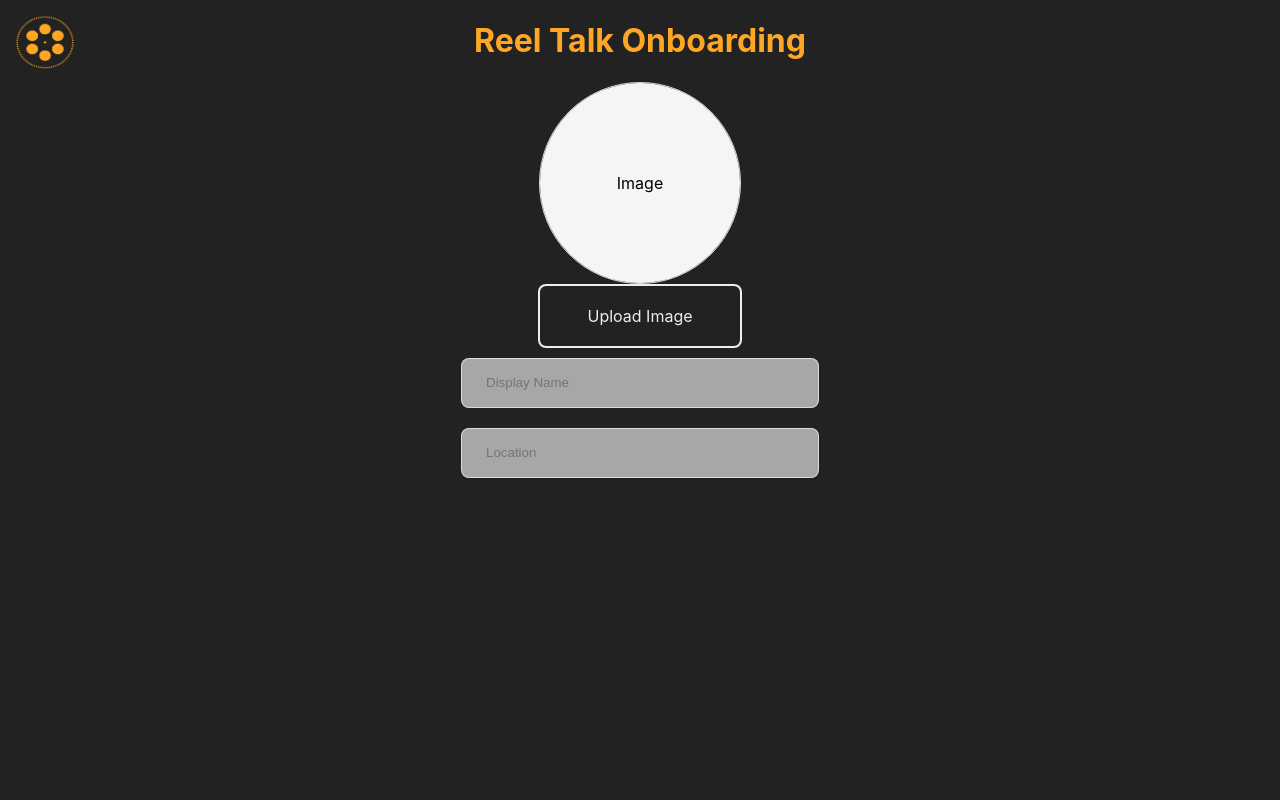
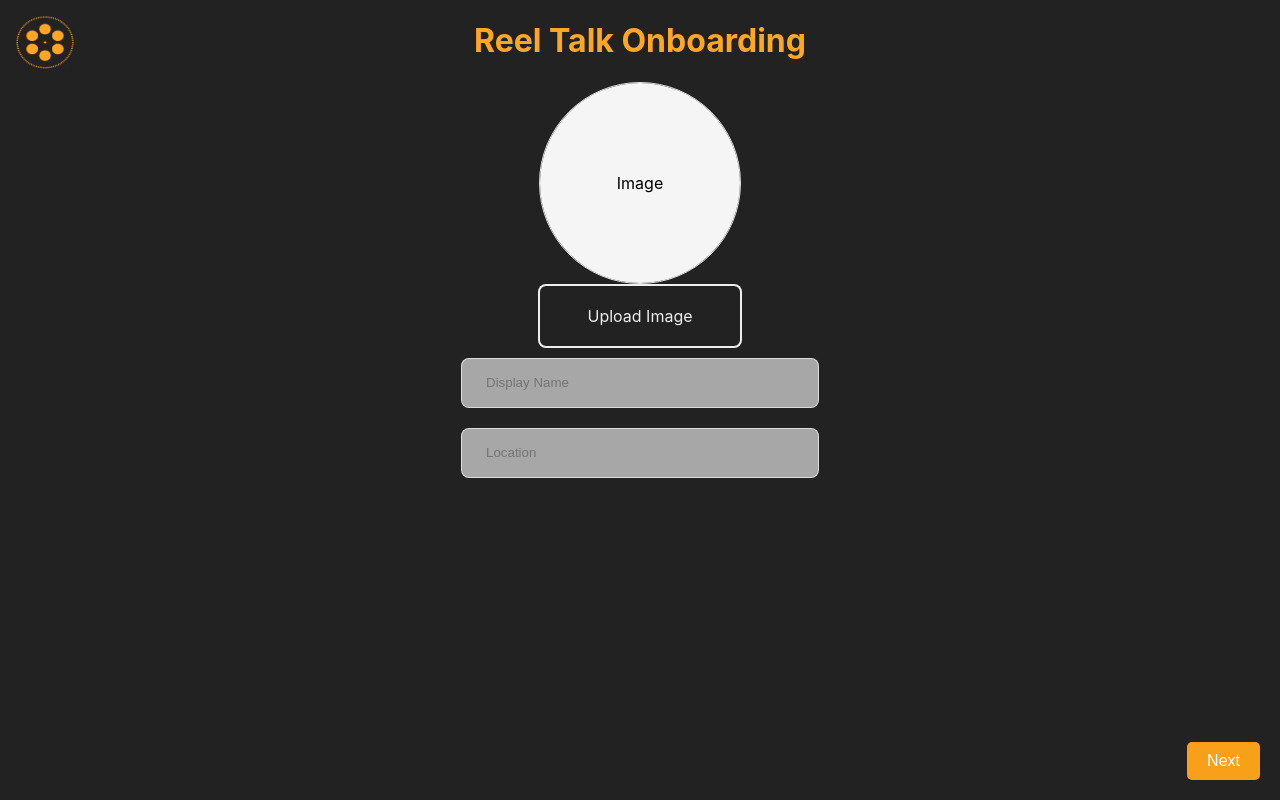
Before and after one commit to trejomarco/reel-talk-onboarding, a Next.js app: page / in a window 1280 px wide. Built offline with nearby package versions, Linux system fonts and the light colour scheme.

Commit message:
added next button

```diff
--- /dev/null
+++ b/src/components/NextButton.module.css
@@ -0,0 +1,17 @@
+.nextButton {
+    background-color: #f9a01b;
+    color: white;
+    border: none;
+    border-radius: 5px;
+    padding: 10px 20px;
+    font-size: 16px;
+    cursor: pointer;
+    position: fixed;
+    bottom: 20px;
+    right: 20px;
+    transition: background-color 0.3s ease;
+}
+
+.nextButton:hover {
+    background-color: #d98e1f;
+}
--- /dev/null
+++ b/src/components/NextButton.tsx
@@ -0,0 +1,18 @@
+// NextButton.tsx
+import styles from './NextButton.module.css';
+
+const NextButton: React.FC = () => {
+    const handleNavigation = () => {
+        // Navigate to the next webpage
+        // This will depend on what you're using for navigation
+        // E.g., with Next.js, you might use: Router.push('/nextPage')
+    };
+
+    return (
+        <button className={styles.nextButton} onClick={handleNavigation}>
+            Next
+        </button>
+    );
+};
+
+export default NextButton;
--- a/src/components/UserDetailsForm.module.css
+++ b/src/components/UserDetailsForm.module.css
@@ -57,6 +57,14 @@
     border: 1px solid #ddd;
     /* Optional: Add a border for visual distinction */
 }
+
+
+.image-cropper-wrapper {
+    margin-bottom: 20px;
+    /* Adjust this value as needed to increase/decrease spacing */
+}
+
+
 
 .image-placeholder {
     display: flex;
--- a/src/pages/index.tsx
+++ b/src/pages/index.tsx
@@ -1,20 +1,51 @@
 import React from 'react';
 import UserDetailsForm from '../components/UserDetailsForm';
-import styles from '../styles/Home.module.css'; // Ensure the path is correct
+import NextButton from '../components/NextButton';
+import styles from '../styles/Home.module.css';
+
+export default function Home() {
+  return (
+    <div className={styles.container}>
+      <h1 className={styles.onboardingTitle}>Reel Talk Onboarding</h1>
+      <UserDetailsForm />
+      <NextButton />
+    </div>
+  );
+}
 
 
 
 
 
 
-export default function Home() {
-  return (
-    <div className={styles.container}>
-      <h1 className={styles.onboardingTitle}>Reel Talk Onboarding</h1>
-      <UserDetailsForm />
-    </div>
-  );
-}
+
+
+
+
+
+
+
+
+
+
+
+// import React from 'react';
+// import UserDetailsForm from '../components/UserDetailsForm';
+// import styles from '../styles/Home.module.css'; // Ensure the path is correct
+
+
+
+
+
+
+// export default function Home() {
+//   return (
+//     <div className={styles.container}>
+//       <h1 className={styles.onboardingTitle}>Reel Talk Onboarding</h1>
+//       <UserDetailsForm />
+//     </div>
+//   );
+// }
 
 
 
```
Also changed, not shown: src/components/UserDetailsForm.tsx (+98 -0 lines).
